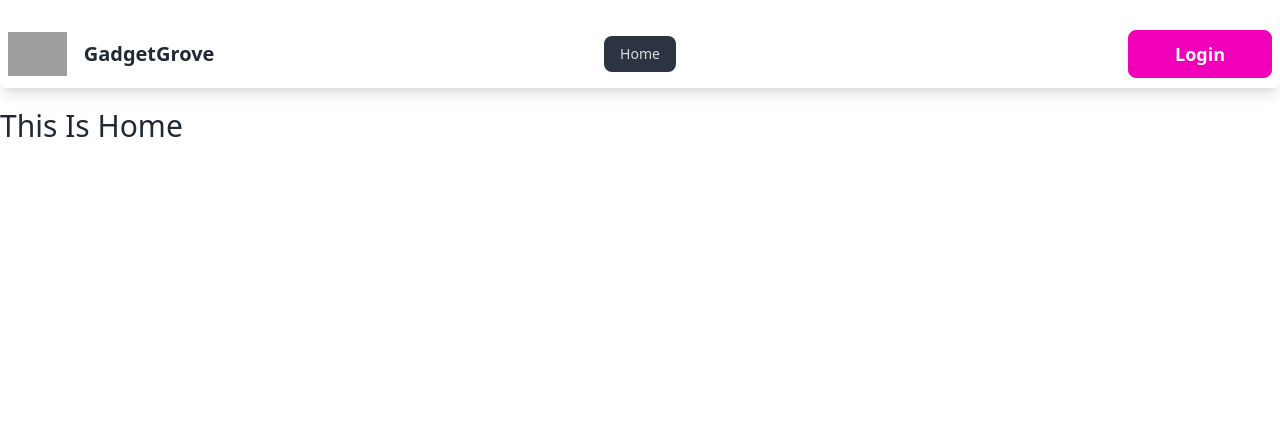
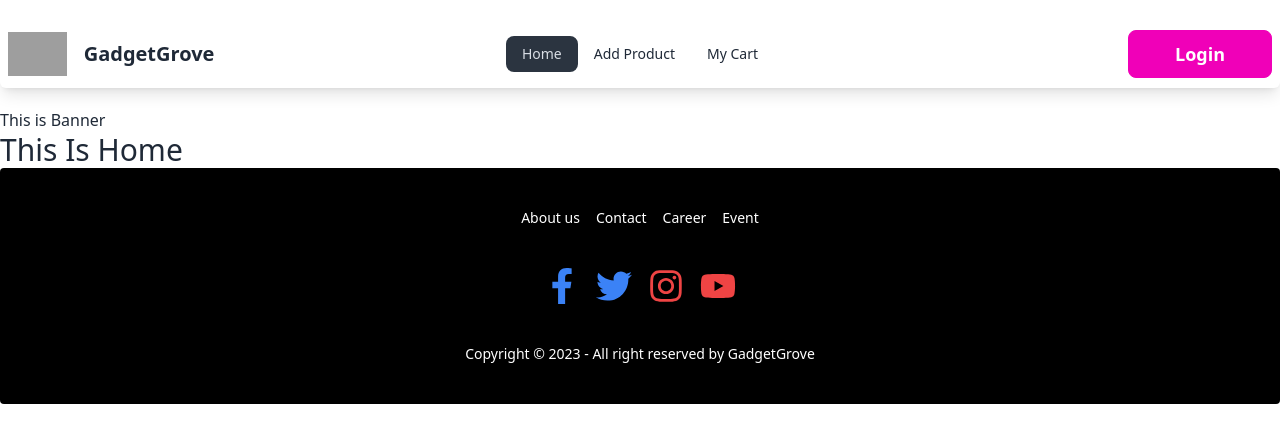
Before and after one commit to mrana007/Brand-Shop-Client, a React (Vite) app: page / in a window 1280 px wide. Shown: the top 442 px of the page. Built offline with nearby package versions, Linux system fonts and the light colour scheme; no server answers; grey boxes are pictures that could not be loaded.

Commit message:
createv AuthContext and implement the functionality of login and register

```diff
--- /dev/null
+++ b/src/components/Banner/Banner.jsx
@@ -0,0 +1,11 @@
+
+
+const Banner = () => {
+    return (
+        <div>
+            <h2>This is Banner</h2>
+        </div>
+    );
+};
+
+export default Banner;
--- /dev/null
+++ b/src/components/Footer/Footer.jsx
@@ -0,0 +1,28 @@
+import { FaTwitter, FaYoutube, FaFacebookF, FaInstagram } from 'react-icons/fa';
+import { Link } from 'react-router-dom';
+
+const Footer = () => {
+    return (
+        <footer className="footer footer-center p-10 bg-black text-white rounded">
+  <nav className="grid grid-flow-col gap-4">
+    <a className="link link-hover">About us</a>
+    <a className="link link-hover">Contact</a>
+    <a className="link link-hover">Career</a>
+    <a className="link link-hover">Event</a>
+  </nav>
+  <nav>
+    <div className="grid grid-flow-col gap-4">
+    <Link><FaFacebookF className='text-blue-500 text-4xl'></FaFacebookF></Link>
+    <Link><FaTwitter className='text-blue-500 text-4xl'></FaTwitter></Link>
+    <Link><FaInstagram className='text-red-500 text-4xl'></FaInstagram></Link>
+    <Link><FaYoutube className='text-red-500 text-4xl'></FaYoutube></Link>
+    </div>
+  </nav>
+  <aside>
+    <p>Copyright © 2023 - All right reserved by GadgetGrove</p>
+  </aside>
+</footer>
+    );
+};
+
+export default Footer;
--- a/src/components/Navbar/Navbar.jsx
+++ b/src/components/Navbar/Navbar.jsx
@@ -19,7 +19,8 @@ const Navbar = () => {
 
     const navLinks =<>
         <li><NavLink to='/'>Home</NavLink></li>
-
+        <li><NavLink to='/addProduct'>Add Product</NavLink></li>
+        <li><NavLink to='/cart'>My Cart</NavLink></li>
 
     </>
     return (
--- a/src/layouts/Root.jsx
+++ b/src/layouts/Root.jsx
@@ -1,5 +1,6 @@
 import { Outlet } from "react-router-dom";
 import Navbar from "../components/Navbar/Navbar";
+import Footer from "../components/Footer/Footer";
 
 
 const Root = () => {
@@ -7,6 +8,7 @@ const Root = () => {
         <div>
             <Navbar></Navbar>
             <Outlet></Outlet>
+            <Footer></Footer>
         </div>
     );
 };
--- a/src/pages/Home/Home.jsx
+++ b/src/pages/Home/Home.jsx
@@ -1,8 +1,12 @@
+import Banner from "../../components/Banner/Banner";
+
 
 
 const Home = () => {
     return (
+
         <div>
+            <Banner></Banner>
             <h2 className="text-3xl">This Is Home</h2>
         </div>
     );
--- a/src/pages/Register/Register.jsx
+++ b/src/pages/Register/Register.jsx
@@ -54,7 +54,7 @@ const Register = () => {
 
     return (
         <div>
-            <div className="card flex-shrink-0 w-full max-w-sm shadow-2xl bg-fuchsia-200 mx-auto mb-8" data-aos="fade-down">
+            <div className="card flex-shrink-0 w-full max-w-sm shadow-2xl mx-auto mb-8" data-aos="fade-down">
                 <h2 className="text-3xl my-6 text-center font-bold">Register your account</h2>
             <form onSubmit={handleRegister} className="w-3/4 mx-auto">
                 <div className="form-control">
```
